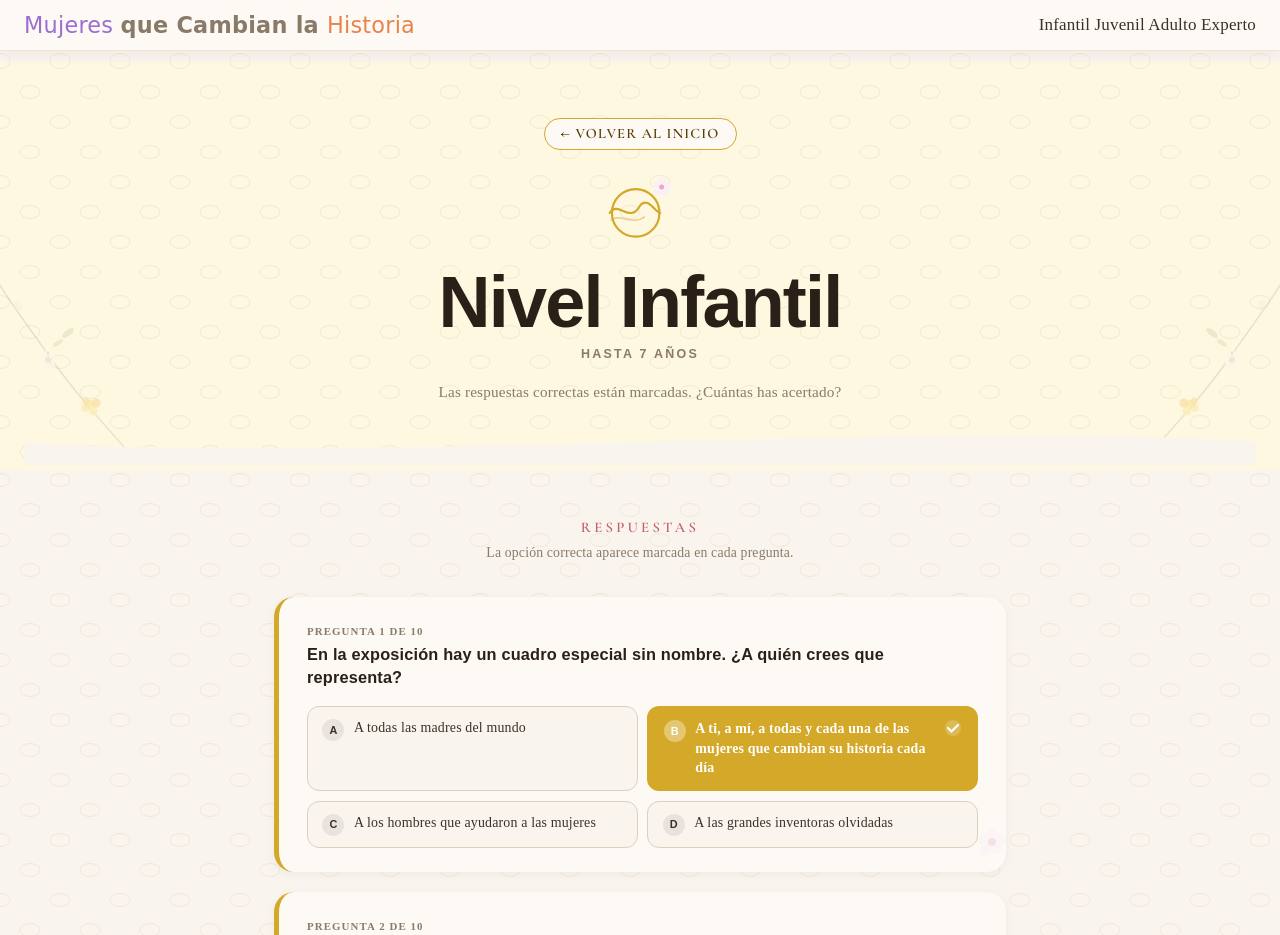
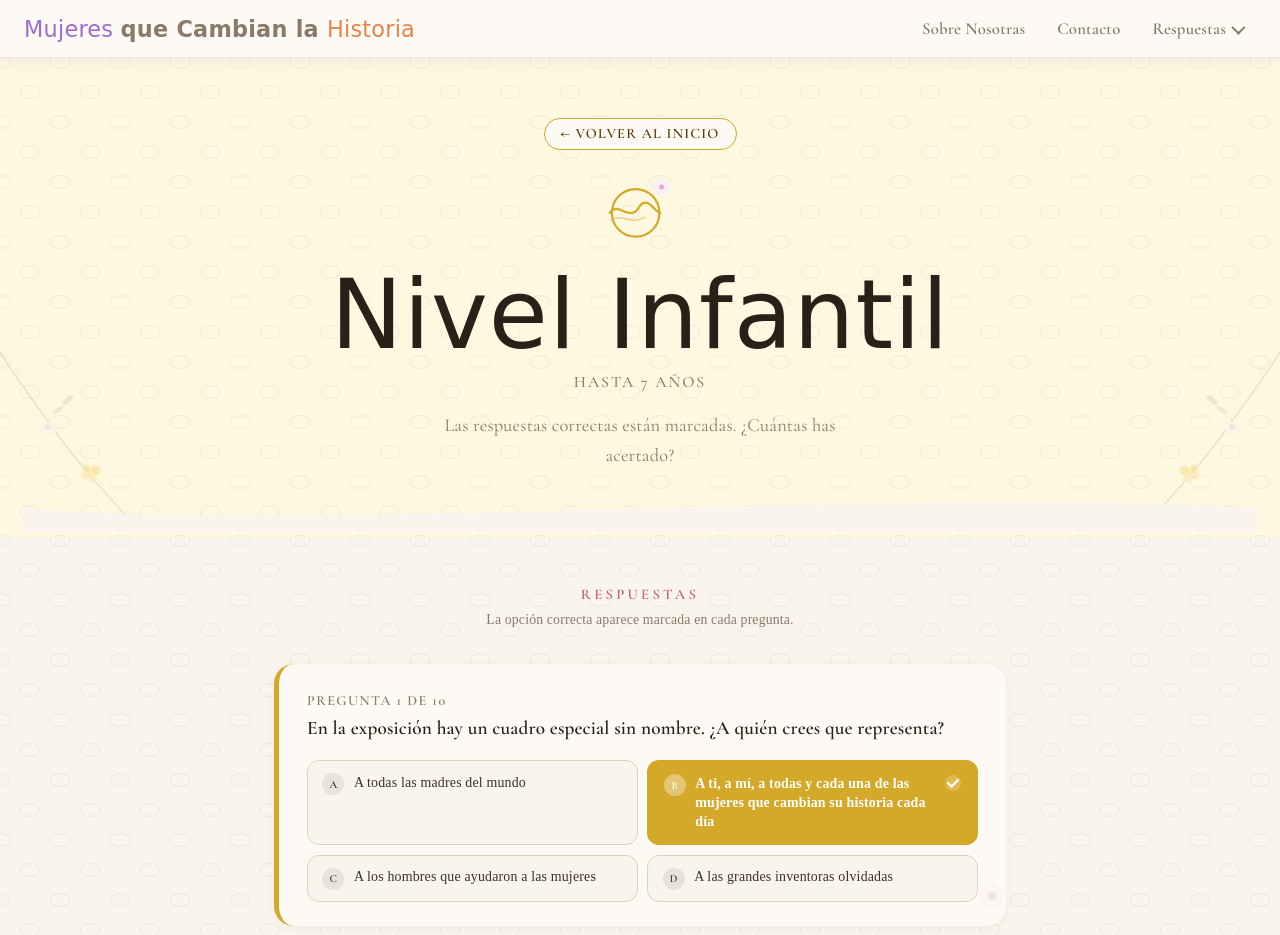
Before and after one commit to maramotto/mujereshistoria, a plain HTML site: page nivel.html in a window 1280 px wide. Shown: the top 935 px of the page. Drawn offline with nearby package versions, Linux system fonts and the light colour scheme; a web font is replaced by a local one.

Commit message:
Apply Cormorant Garamond to q-num, opt-letter and remaining Syne references; bump Rouge Script h1 size for level pages

```diff
--- a/nivel.html
+++ b/nivel.html
@@ -31,9 +31,9 @@ body { padding-top: 62px; }
 .lv-hero__icon { margin: 0 auto .9rem; display: block; }
 
 .lv-hero h1 {
-  font-family: 'Syne', sans-serif;
-  font-size: clamp(2.2rem, 7vw, 4.5rem);
-  font-weight: 800; letter-spacing: -.025em; line-height: 1.05;
+  font-family: 'Rouge Script', cursive;
+  font-size: clamp(3rem, 9vw, 6rem);
+  font-weight: 400; letter-spacing: .01em; line-height: 1.05;
   margin-bottom: .4rem; color: var(--dark);
 }
 /* Destacar MUJERES y HISTORIA en el subtítulo del nivel también */
@@ -41,13 +41,14 @@ body { padding-top: 62px; }
 .lv-hero h1 .w-historia { color: var(--orange); }
 
 .lv-hero__age {
-  font-family: 'Syne', sans-serif;
-  font-size: .78rem; font-weight: 700;
-  letter-spacing: .18em; text-transform: uppercase;
+  font-family: 'Cormorant Garamond', serif;
+  font-size: 1rem; font-weight: 500;
+  letter-spacing: .12em; text-transform: uppercase;
   color: var(--text-m); margin-bottom: 1.1rem;
 }
 .lv-hero__desc {
-  font-size: .95rem; color: var(--text-m);
+  font-family: 'Cormorant Garamond', serif;
+  font-size: 1.15rem; color: var(--text-m);
   max-width: 420px; margin: 0 auto;
   line-height: 1.65; font-weight: 400;
 }
@@ -80,14 +81,15 @@ body { padding-top: 62px; }
 }
 
 .q-num {
-  font-size: .68rem; color: var(--text-m);
+  font-family: 'Cormorant Garamond', serif;
+  font-size: .88rem; color: var(--text-m);
   font-weight: 600; letter-spacing: .1em;
   text-transform: uppercase; margin-bottom: .4rem;
 }
 .q-text {
-  font-family: 'Syne', sans-serif;
-  font-size: 1.02rem; font-weight: 700;
-  line-height: 1.4; margin-bottom: 1.1rem;
+  font-family: 'Cormorant Garamond', serif;
+  font-size: 1.2rem; font-weight: 600;
+  line-height: 1.45; margin-bottom: 1.1rem;
   color: var(--dark);
 }
 
@@ -109,7 +111,7 @@ body { padding-top: 62px; }
   background: rgba(0,0,0,.07);
   font-size: .68rem; font-weight: 800;
   flex-shrink: 0; margin-top: .05rem;
-  font-family: 'Syne', sans-serif;
+  font-family: 'Cormorant Garamond', serif;
 }
 .option--correct .opt-letter { background: rgba(255,255,255,.35); }
 .check-mark { margin-left: auto; flex-shrink: 0; }
@@ -126,20 +128,36 @@ body { padding-top: 62px; }
     <span class="w-rest"> que Cambian la </span>
     <span class="w-historia">Historia</span>
   </a>
-  <div class="topbar__levels">
-    <a href="nivel.html?level=infantil" class="lv-a"><span class="lv-label">Infantil</span></a>
-    <a href="nivel.html?level=juvenil"  class="lv-b"><span class="lv-label">Juvenil</span></a>
-    <a href="nivel.html?level=adulto"   class="lv-c"><span class="lv-label">Adulto</span></a>
-    <a href="nivel.html?level=experto"  class="lv-d"><span class="lv-label">Experto</span></a>
+  <div class="topbar__nav">
+    <a href="index.html#artesanas">Sobre Nosotras</a>
+    <a href="index.html#contacto">Contacto</a>
+    <div class="nav-dropdown" id="navDropdown">
+      <button onclick="document.getElementById('navDropdown').classList.toggle('open')">
+        Respuestas <span class="nav-caret"></span>
+      </button>
+      <div class="nav-dropdown__menu">
+        <a href="nivel.html?level=infantil"><span class="lv-dot" style="background:var(--a-border)"></span> Infantil</a>
+        <a href="nivel.html?level=juvenil"><span class="lv-dot" style="background:var(--b-border)"></span> Juvenil</a>
+        <a href="nivel.html?level=adulto"><span class="lv-dot" style="background:var(--c-border)"></span> Adulto</a>
+        <a href="nivel.html?level=experto"><span class="lv-dot" style="background:var(--d-border)"></span> Experto</a>
+      </div>
+    </div>
   </div>
 </nav>
+
+<script>
+document.addEventListener('click', function(e){
+  const dd = document.getElementById('navDropdown');
+  if(dd && !dd.contains(e.target)) dd.classList.remove('open');
+});
+</script>
 
 <div id="app"></div>
 
 <footer class="footer">
-  <p><strong>Mujeres Que Cambian La Historia</strong> &mdash; Exposición de amigurumis por <strong>Elena Frisuelos · Diseños ELEMA</strong></p>
-  <p style="margin-top:.3rem;font-size:.76rem">Las respuestas reflejan los textos de los paneles de la exposición.</p>
-  <p style="margin-top:.5rem;font-size:.72rem;opacity:.65">Desarrollo web: <a href="https://maramotto.com" style="color:inherit;text-decoration:underline">maramotto.com</a></p>
+  <p><strong>Mujeres Que Cambian La Historia</strong></p>
+  <p style="margin-top:.3rem;">Exposición de amigurumis por <strong>Mayte Perni y Elena Frisuelos · Diseños ELEMA</strong></p>
+  <p style="margin-top:.5rem;font-size:.82rem;opacity:.7">2026 &nbsp;·&nbsp; <a href="https://maramotto.com" style="color:inherit;text-decoration:underline">maramotto.com</a></p>
 </footer>
 
 <script src="js/questions.js"></script>
```
